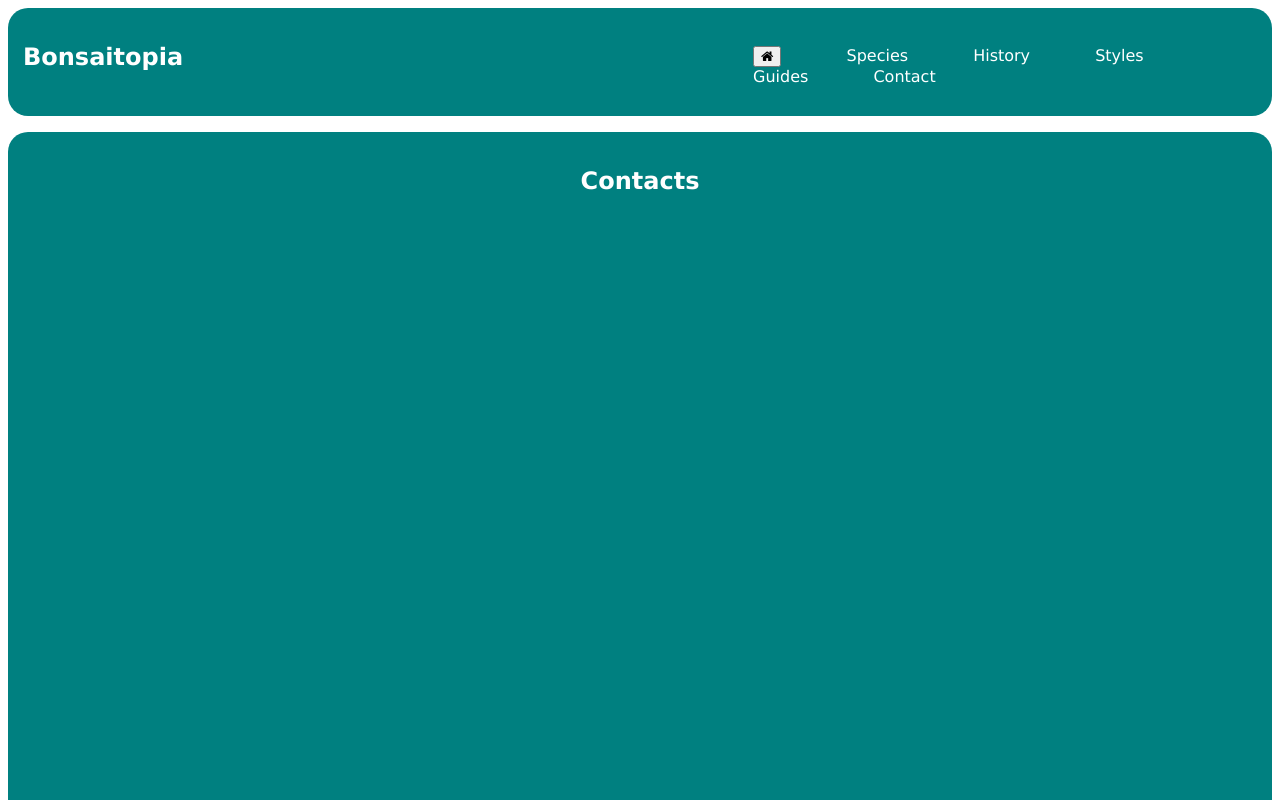
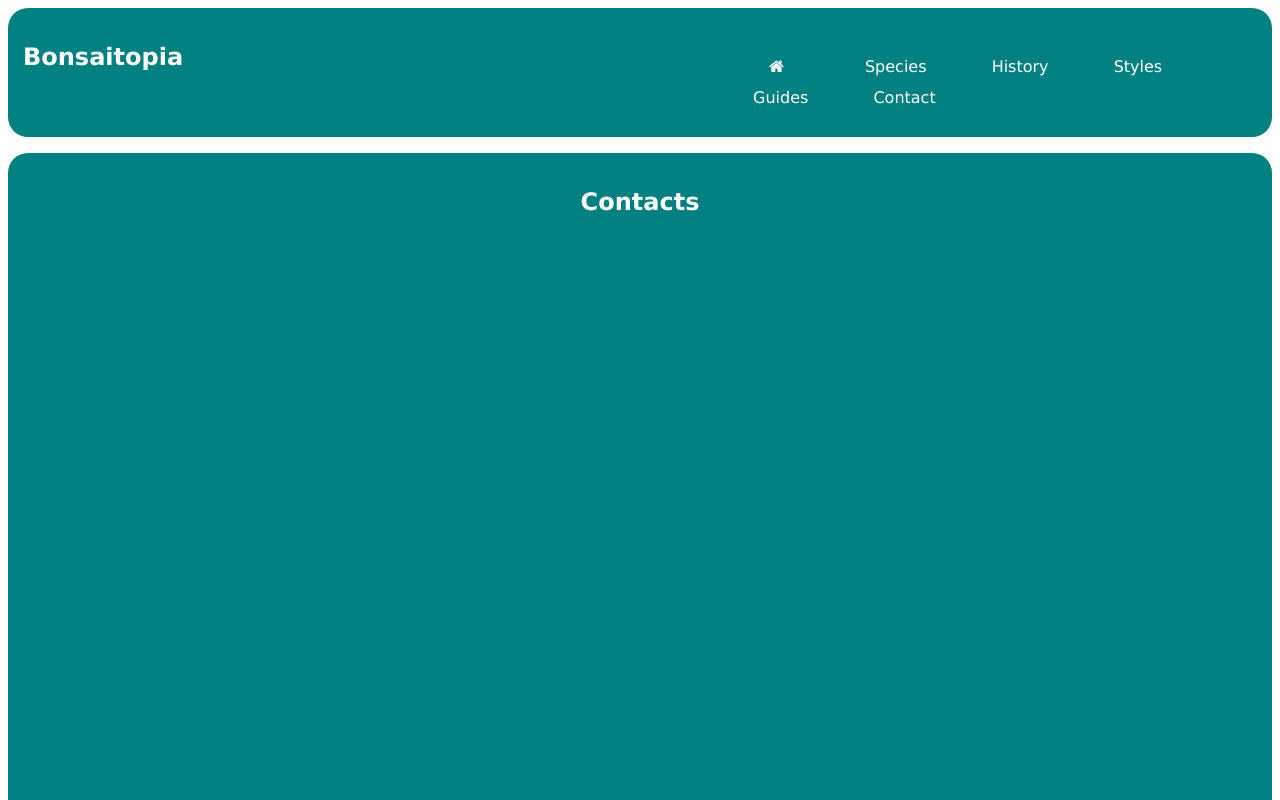
Before and after one commit to Panadito/Panadito.github.io, a plain HTML site: page contact.html in a window 1280 px wide. Shown: the top 800 px of the page. Drawn offline with Linux system fonts and the light colour scheme.

Commit message:
Add files via upload

```diff
--- a/contact.html
+++ b/contact.html
@@ -2,7 +2,7 @@
 <html>
     <head>
         <meta charset="UTF-8">
-        <link rel="stylesheet" href="CSS/styles.css">
+        <link rel="stylesheet" href="CSS/contact.css">
         <link rel="stylesheet" href="https://cdnjs.cloudflare.com/ajax/libs/font-awesome/4.7.0/css/font-awesome.min.css">
         <title>Bonsaitopia</title>
     </head>
```
